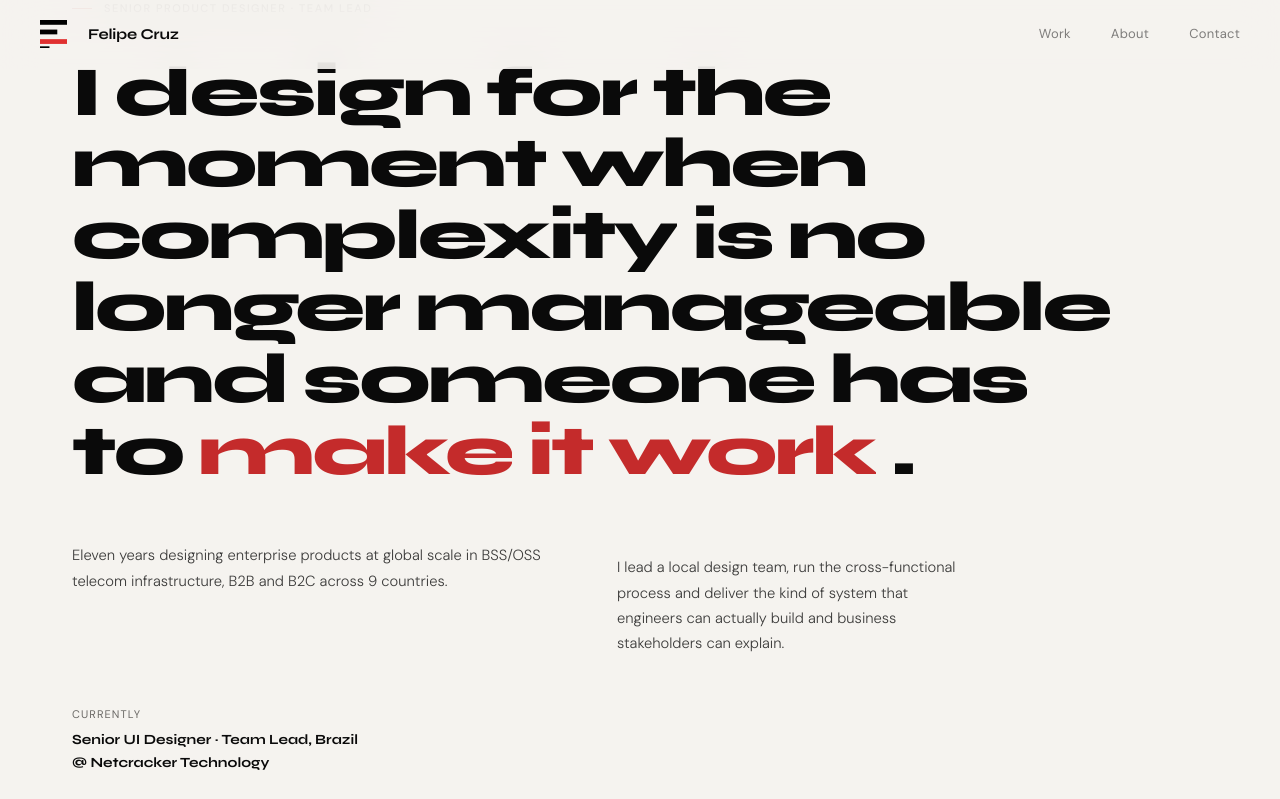
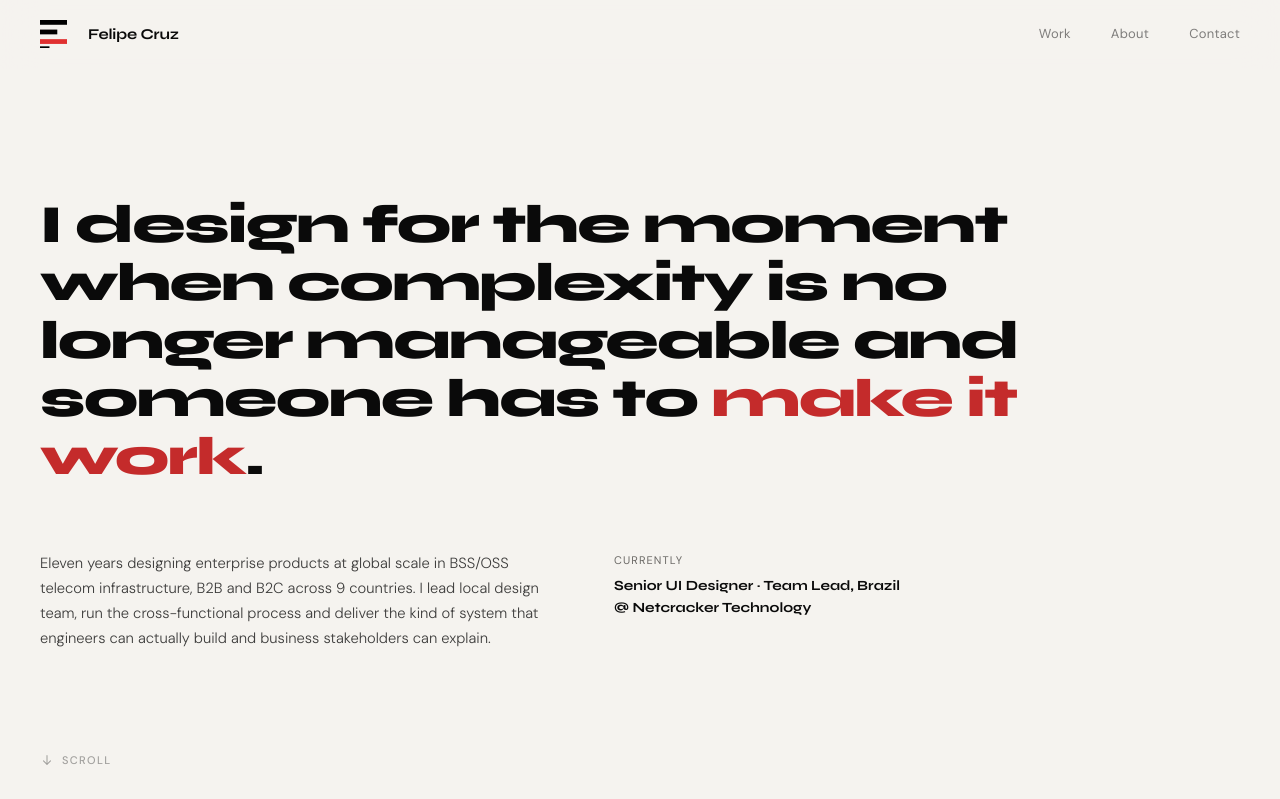
Before and after one commit to cruz-felipe/ux-portfolio, a Next.js app: page / in a window 1280 px wide. Shown: the top 799 px of the page. Built offline with nearby package versions, Linux system fonts and the light colour scheme.

Commit message:
Add files via upload

```diff
--- a/app/work/quota-management/page.tsx
+++ b/app/work/quota-management/page.tsx
@@ -17,7 +17,7 @@ const data: CaseStudyData = {
   impactSummary: "Production-ready design across 13 end-to-end user flows, 3 core modules, and a configurable approval system. Pending client-side deployment.",
   context: "A B2B BSS telecom platform needed a dedicated asset management tool. The screens shown here are illustrative design explorations representing how I would have approached the product unconstrained by the client's existing visual patterns. They are not reproductions of client deliverables. Support agents from both the client organisation and their partners use it to manage data quota usage, monitor API consumption and submit change requests through structured approval flows. Nothing existed before this project started. I was the only designer. The platform covers 13 end-to-end user flows across 3 modules, coordinated across 6 stakeholder groups from client business to my company's QA.",
   metrics: [
-    { value: "13", label: "End-to-end user flows designed across 3 modules." },
+    { value: "6", label: "Stakeholder groups across client and internal teams." },
     { value: "6", label: "Stakeholder groups across client and internal teams." },
     { value: "3", label: "Core modules. Quota management, API usage, change requests." },
   ],
--- a/components/Hero.tsx
+++ b/components/Hero.tsx
@@ -28,7 +28,7 @@ export default function Hero() {
   const [visible, setVisible] = useState(false);
 
   useEffect(() => {
-    const t = setTimeout(() => setVisible(true), 80);
+    const t = setTimeout(() => setVisible(true), 100);
     return () => clearTimeout(t);
   }, []);
 
@@ -37,80 +37,63 @@ export default function Hero() {
       minHeight: "100svh",
       display: "flex",
       flexDirection: "column",
-      justifyContent: "flex-end",
-      padding: "0 2.5rem 5rem",
+      justifyContent: "center",
+      padding: "8rem 2.5rem 5rem",
       position: "relative",
-      overflow: "hidden",
     }}>
-
-
-
-
-
-      <div style={{ paddingLeft: "2rem", position: "relative", maxWidth: "1100px" }}>
-        {/* Role tag — small, precise, above headline */}
-        <div style={{
-          display: "flex",
-          alignItems: "center",
-          gap: "0.75rem",
-          marginBottom: "2.5rem",
-          opacity: visible ? 1 : 0,
-          transform: visible ? "translateY(0)" : "translateY(8px)",
-          transition: "opacity 0.5s ease 0.1s, transform 0.5s ease 0.1s",
-        }}>
-          <span style={{ display: "inline-block", width: "20px", height: "1px", background: "var(--red)" }} />
-          <span style={{ fontFamily: "var(--font-body)", fontSize: "11px", fontWeight: 500, letterSpacing: "0.14em", textTransform: "uppercase", color: "var(--muted)" }}>
-            Senior Product Designer · Team Lead
-          </span>
-        </div>
-
-        {/* Headline */}
       <h1
         style={{
           fontFamily: "var(--font-display)",
-            fontSize: "clamp(2.6rem, 5.5vw, 6rem)",
+          fontSize: "clamp(2.2rem, 4.2vw, 4.2rem)",
           fontWeight: 800,
-            lineHeight: 1.02,
-            letterSpacing: "-0.035em",
+          lineHeight: 1.08,
+          letterSpacing: "-0.03em",
           color: "var(--ink)",
-            margin: "0 0 3.5rem",
+          maxWidth: "1100px",
+          margin: "0 0 4rem",
         }}
         aria-label="I design for the moment when complexity is no longer manageable and someone has to make it work."
       >
-          {/* Non-red words */}
-          {WORDS.filter(w => !w.red && !w.attach).map((word, i) => (
-            <span key={i} style={{ display: "inline-block", overflow: "hidden", verticalAlign: "bottom", marginRight: "0.22em" }}>
-              <span style={{ display: "inline-block", transform: visible ? "translateY(0)" : "translateY(105%)", transition: `transform 0.75s cubic-bezier(0.16,1,0.3,1) ${i * 38}ms`, color: "var(--ink)" }}>
+        {WORDS.map((word, i) => {
+          const next = WORDS[i + 1];
+          const noGap = next?.attach || word.attach;
+          return (
+            <span
+              key={i}
+              style={{
+                display: "inline-block",
+                overflow: "visible",
+                verticalAlign: "bottom",
+                marginRight: noGap ? 0 : "0.26em",
+              }}
+            >
+              <span style={{
+                display: "inline-block",
+                transform: visible ? "translateY(0)" : "translateY(110%)",
+                opacity: visible ? 1 : 0,
+                transition: `transform 0.7s cubic-bezier(0.16,1,0.3,1) ${i * 42}ms, opacity 0.4s ease ${i * 42}ms`,
+                color: word.red ? "var(--red)" : "var(--ink)",
+              }}>
                 {word.text}
               </span>
             </span>
-          ))}
-          {/* "make it work." — nowrap so it never breaks */}
-          <span style={{ whiteSpace: "nowrap", display: "inline-block" }}>
-            {WORDS.filter(w => w.red || w.attach).map((word, i) => (
-              <span key={i} style={{ display: "inline-block", overflow: "hidden", verticalAlign: "bottom", marginRight: word.attach ? 0 : "0.22em" }}>
-                <span style={{ display: "inline-block", transform: visible ? "translateY(0)" : "translateY(105%)", transition: `transform 0.75s cubic-bezier(0.16,1,0.3,1) ${(WORDS.filter(w => !w.red && !w.attach).length + i) * 38}ms`, color: word.red ? "var(--red)" : "var(--ink)" }}>
-                  {word.text}
-                </span>
-              </span>
-            ))}
-          </span>
+          );
+        })}
       </h1>
 
-        {/* Sub row */}
       <div
         className="hero-sub"
         style={{
           opacity: visible ? 1 : 0,
-            transform: visible ? "translateY(0)" : "translateY(12px)",
-            transition: "opacity 0.6s ease 0.8s, transform 0.6s ease 0.8s",
+          transform: visible ? "translateY(0)" : "translateY(16px)",
+          transition: "opacity 0.7s ease 0.85s, transform 0.7s ease 0.85s",
         }}
       >
         <p className="hero-bio">
-            Eleven years designing enterprise products at global scale in BSS/OSS telecom infrastructure, B2B and B2C across 9 countries.
-          </p>
-          <p className="hero-bio" style={{ marginTop: "0.75rem" }}>
-            I lead a local design team, run the cross-functional process and deliver the kind of system that engineers can actually build and business stakeholders can explain.
+          Eleven years designing enterprise products at global scale in BSS/OSS telecom
+          infrastructure, B2B and B2C across 9 countries. I lead local design team, run
+          the cross-functional process and deliver the kind of system that engineers can
+          actually build and business stakeholders can explain.
         </p>
         <div className="hero-role">
           <span className="hero-role-label">Currently</span>
@@ -120,25 +103,23 @@ export default function Hero() {
           </span>
         </div>
       </div>
-      </div>
 
-      {/* Scroll CTA */}
       <a href="#work" aria-label="Scroll to selected work" style={{
         position: "absolute",
-        bottom: "2.5rem",
+        bottom: "2rem",
         left: "2.5rem",
         display: "flex",
         alignItems: "center",
         gap: "0.5rem",
         opacity: visible ? 0.35 : 0,
-        transition: "opacity 0.6s ease 1.6s",
+        transition: "opacity 0.6s ease 1.5s",
         textDecoration: "none",
         color: "var(--ink)",
       }}>
-        <svg width="14" height="14" viewBox="0 0 14 14" fill="none">
-          <path d="M7 2v10M3 8l4 4 4-4" stroke="currentColor" strokeWidth="1.2" strokeLinecap="round" strokeLinejoin="round"/>
+        <svg width="14" height="14" viewBox="0 0 16 16" fill="none">
+          <path d="M8 3v10M4 9l4 4 4-4" stroke="currentColor" strokeWidth="1.2" strokeLinecap="round" strokeLinejoin="round"/>
         </svg>
-        <span style={{ fontFamily: "var(--font-body)", fontSize: "10px", fontWeight: 500, letterSpacing: "0.14em", textTransform: "uppercase" }}>
+        <span style={{ fontFamily: "var(--font-body)", fontSize: "11px", fontWeight: 500, letterSpacing: "0.12em", textTransform: "uppercase" }}>
           Scroll
         </span>
       </a>
--- a/components/ResponsiveStyles.tsx
+++ b/components/ResponsiveStyles.tsx
@@ -4,9 +4,9 @@ export default function ResponsiveStyles() {
       /* ── Hero sub ── */
       .hero-sub {
         display: grid;
-        grid-template-columns: 1.4fr 1fr;
+        grid-template-columns: 1fr 1fr;
         gap: 3rem;
-        max-width: 900px;
+        max-width: 1100px;
       }
       .hero-bio {
         font-family: var(--font-body);
--- a/components/case-study/CaseLayout.tsx
+++ b/components/case-study/CaseLayout.tsx
@@ -178,13 +178,13 @@ export default function CaseLayout({ data }: { data: CaseStudyData }) {
           <p style={{
             fontFamily: "var(--font-body)", fontSize: "clamp(1rem, 1.4vw, 1.2rem)",
             fontWeight: 400, lineHeight: 1.7, color: "var(--ink)", opacity: 0.8,
-            maxWidth: maxW, marginBottom: "3rem",
+            maxWidth: maxW, marginBottom: "2rem",
           }}>{data.tagline}</p>
 
           {/* Role + impact callout */}
-          <div className="case-callout" style={{ display: "grid", gridTemplateColumns: "1fr 1fr", gap: "3rem", maxWidth: maxW, paddingTop: "2rem", borderTop: "0.5px solid var(--border)" }}>
+          <div className="case-callout" style={{ display: "grid", gridTemplateColumns: "1.2fr 1fr", gap: "3rem", maxWidth: maxW, paddingTop: "1.5rem", borderTop: "0.5px solid var(--border)" }}>
             <div>
-              <p style={{ fontFamily: "var(--font-body)", fontSize: "11px", fontWeight: 600, letterSpacing: "0.12em", textTransform: "uppercase", color: "var(--muted)", margin: "0 0 0.25rem" }}>My role</p>
+              <p style={{ fontFamily: "var(--font-body)", fontSize: "11px", fontWeight: 600, letterSpacing: "0.12em", textTransform: "uppercase", color: "var(--muted)", margin: "0 0 0.2rem" }}>My role</p>
               <p style={{ fontFamily: "var(--font-body)", fontSize: "14px", fontWeight: 400, lineHeight: 1.65, color: "var(--ink)", opacity: 0.75, margin: 0 }}>{data.roleDetail}</p>
             </div>
             {data.impactSummary && (
```
Also changed, not shown: components/Work.tsx (+6 -4 lines). Lines whose indentation alone changed are shown as unchanged.
